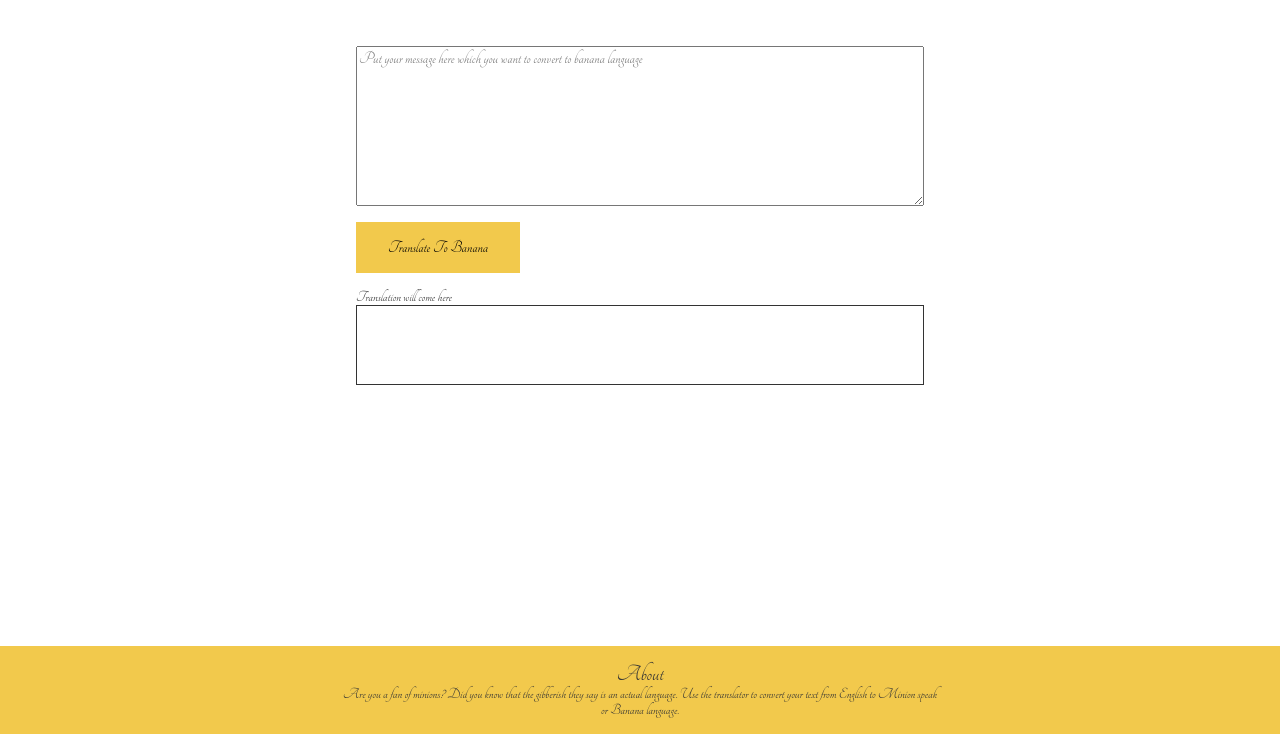
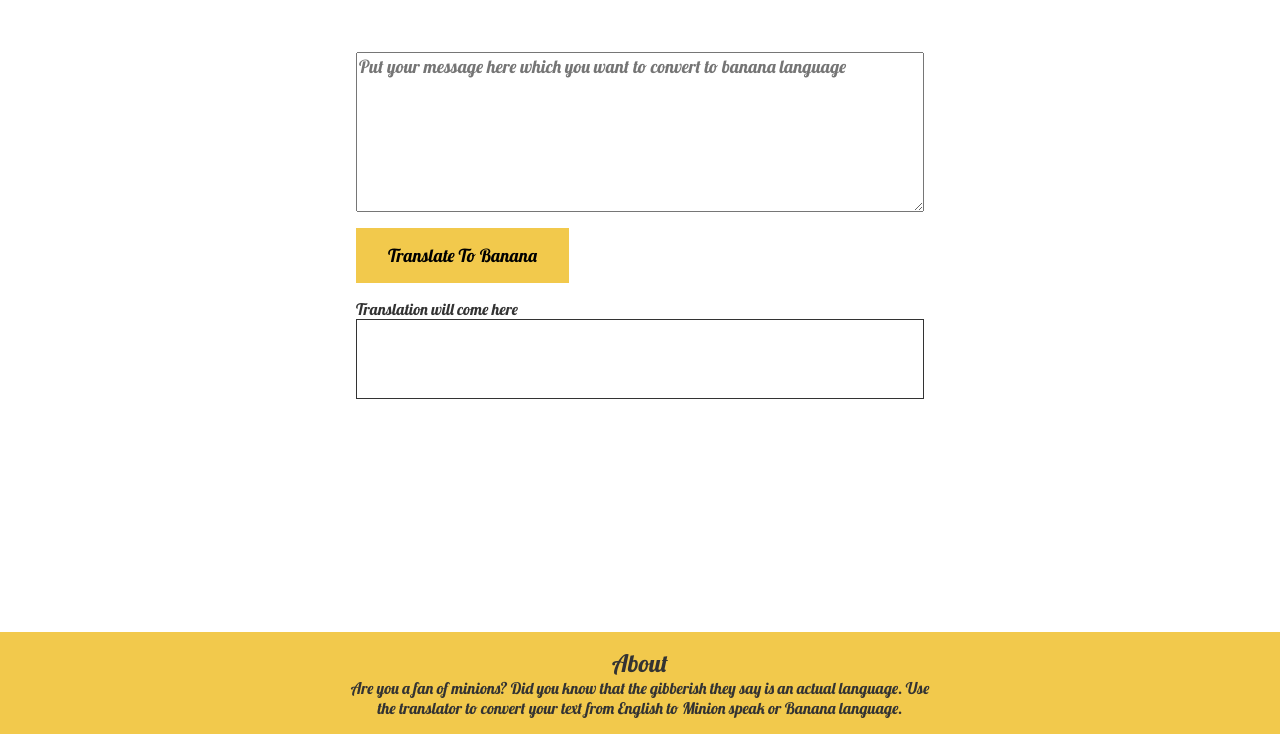
Before and after one commit to abhi784pat/MinionTalk, a plain HTML site: page index.html in a window 1280 px wide. Shown: the part 66-800 px from the top of the page. Drawn offline with Linux system fonts and the light colour scheme.

Commit message:
Update styles.css

```diff
--- a/styles.css
+++ b/styles.css
@@ -1,4 +1,4 @@
-@import url('https://fonts.googleapis.com/css?family=Tangerine');
+@import url('https://fonts.googleapis.com/css?family=Lobster');
 
 * {
     box-sizing: border-box;
@@ -12,7 +12,7 @@
 
 body {
     margin: 0;
-    font-family: 'Tangerine';
+    font-family: 'Lobster';
     color: #333333;
 }
 
@@ -42,7 +42,7 @@ button {
     border: none;
     margin: 1rem 0rem;
     padding: 1rem 2rem;
-    font-family: 'Tangerine';
+    font-family: 'Lobster';
     font-size: large;
 }
 
```
